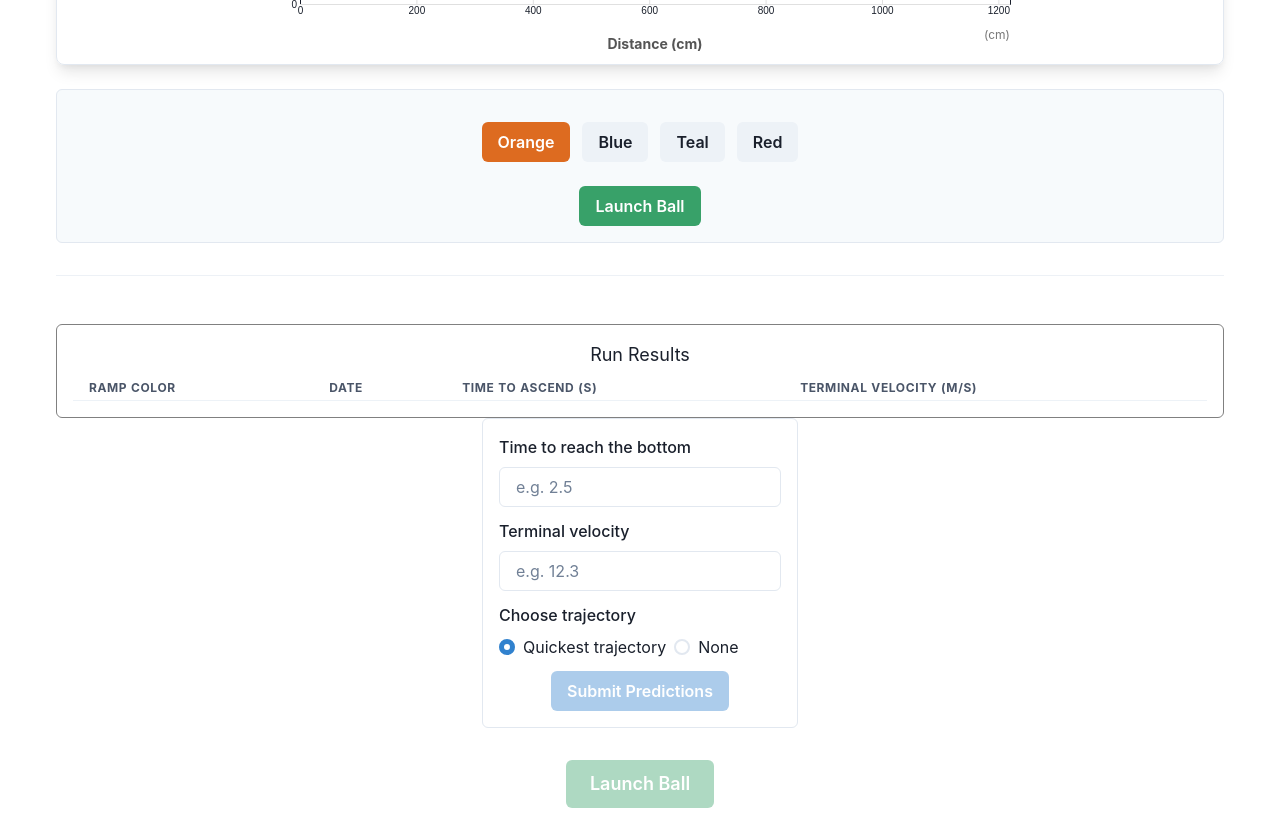
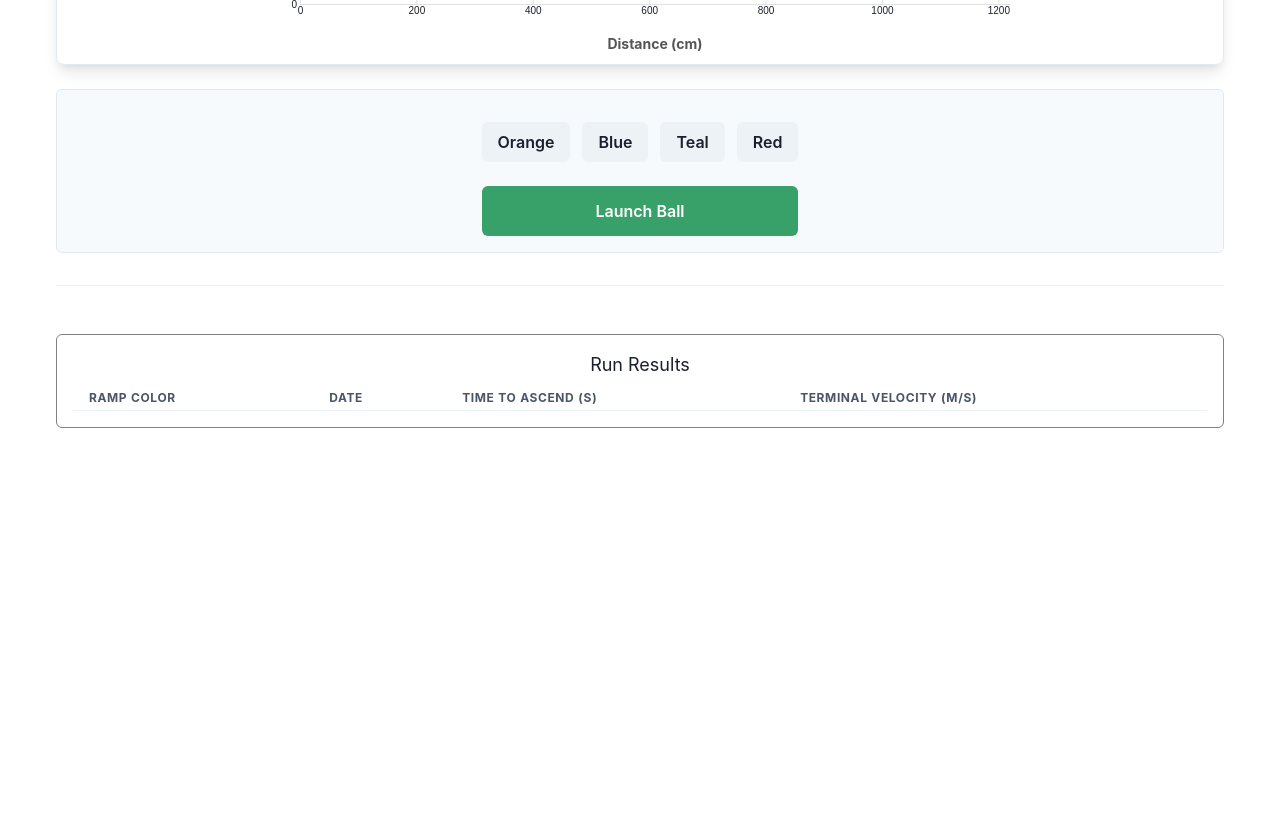
Before and after one commit to anton-g-kulikov/physics-visualizer, a Next.js app: page / in a window 1280 px wide. Shown: the part 620-1460 px from the top of the page. After the commit the page ends 1080 px from the top, so only its background shows below. Built offline with nearby package versions, Linux system fonts and the light colour scheme.

Commit message:
refactor: remove LaunchButton and UserPrediction components; update state management in usePaths and RampControls for selected paths

```diff
--- a/src/components/PhysicsVisualizer/LaunchButton.tsx
+++ /dev/null
@@ -1,19 +0,0 @@
-import React from "react";
-import { Button } from "@chakra-ui/react";
-import { LaunchButtonProps } from "./types";
-
-export const LaunchButton: React.FC<
-  LaunchButtonProps & { predictionsSubmitted: boolean }
-> = ({ isAnimating, setIsAnimating, predictionsSubmitted }) => {
-  return (
-    <Button
-      mt={4}
-      colorScheme="green"
-      onClick={() => setIsAnimating(true)}
-      isDisabled={isAnimating || !predictionsSubmitted}
-      size="lg"
-    >
-      Launch Ball
-    </Button>
-  );
-};
--- a/src/components/PhysicsVisualizer/RampControls.tsx
+++ b/src/components/PhysicsVisualizer/RampControls.tsx
@@ -1,22 +1,32 @@
 import React from "react";
 import { VStack, Flex, Button } from "@chakra-ui/react";
-import { RampControlsProps } from "./types";
+import { RampControlsProps, Path } from "./types";
 
 export const RampControls: React.FC<RampControlsProps> = ({
   paths,
-  selectedPath,
-  setSelectedPath,
+  selectedPaths,
+  setSelectedPaths,
   isAnimating,
   onLaunch,
 }) => {
+  const togglePathSelection = (path: Path) => {
+    if (selectedPaths.some((p) => p.id === path.id)) {
+      setSelectedPaths(selectedPaths.filter((p) => p.id !== path.id));
+    } else {
+      setSelectedPaths([...selectedPaths, path]);
+    }
+  };
+
   return (
     <VStack>
       <Flex mt={4} gap={3}>
         {paths.map((path) => (
           <Button
             key={path.id}
-            colorScheme={path.id === selectedPath.id ? path.color : "gray"}
-            onClick={() => setSelectedPath(path)}
+            colorScheme={
+              selectedPaths.some((p) => p.id === path.id) ? path.color : "gray"
+            }
+            onClick={() => togglePathSelection(path)}
           >
             {path.color.charAt(0).toUpperCase() + path.color.slice(1)}
           </Button>
@@ -24,11 +34,15 @@ export const RampControls: React.FC<RampControlsProps> = ({
       </Flex>
       <Button
         mt={4}
+        width="100%"
+        height="50px"
         colorScheme="green"
         onClick={onLaunch}
-        disabled={isAnimating}
+        disabled={isAnimating || selectedPaths.length === 0}
       >
-        Launch Ball
+        {selectedPaths.length > 1
+          ? `Launch ${selectedPaths.length} Balls`
+          : "Launch Ball"}
       </Button>
     </VStack>
   );
--- a/src/components/PhysicsVisualizer/VisualizationCanvas.tsx
+++ b/src/components/PhysicsVisualizer/VisualizationCanvas.tsx
@@ -6,7 +6,7 @@ import { GRAVITY } from "./constants";
 
 interface VisualizationCanvasProps {
   paths: Path[];
-  selectedPath: Path;
+  selectedPaths: Path[]; // Updated to array of selected paths
   isAnimating: boolean;
   isEditMode: boolean;
   planeDimensions: PlaneDimensions;
@@ -20,12 +20,12 @@ interface VisualizationCanvasProps {
     newY: number
   ) => void;
   addRunHistoryRecord: (record: Omit<RunHistoryRecord, "id" | "date">) => void;
-  onRunComplete: (timeToAscend: number, terminalVelocity: number) => void;
+  onRunComplete: (times: number[], velocities: number[]) => void; // Pass an array of results or change as needed
 }
 
 export const VisualizationCanvas: React.FC<VisualizationCanvasProps> = ({
   paths,
-  selectedPath,
+  selectedPaths,
   isAnimating,
   isEditMode,
   planeDimensions,
@@ -42,17 +42,15 @@ export const VisualizationCanvas: React.FC<VisualizationCanvasProps> = ({
     const svg = d3.select(svgRef.current);
     svg.selectAll("*").remove(); // Clear previous drawing
 
-    // Update the margin to provide more space for labels
     const margin = { top: 30, right: 30, bottom: 60, left: 60 };
     const width = 800 - margin.left - margin.right;
     const height = 500 - margin.top - margin.bottom;
 
-    // Create a group element that respects margins
     const g = svg
       .append("g")
       .attr("transform", `translate(${margin.left},${margin.top})`);
 
-    // Find the actual bounds of all paths to set domain properly
+    // Determine bounds based on all paths
     let minX = Infinity,
       maxX = 0,
       minY = Infinity,
@@ -65,12 +63,9 @@ export const VisualizationCanvas: React.FC<VisualizationCanvasProps> = ({
         maxY = Math.max(maxY, point.y);
       });
     });
-
-    // Add some padding to the domains
     maxX += 20;
     maxY += 20;
 
-    // Create scales for x and y using dynamic dimensions based on actual path bounds
     const xScale = d3
       .scaleLinear()
       .domain([0, Math.max(planeDimensions.x, maxX)])
@@ -80,13 +75,11 @@ export const VisualizationCanvas: React.FC<VisualizationCanvasProps> = ({
       .domain([0, Math.max(planeDimensions.y, maxY)])
       .range([height, 0]);
 
-    // Function to transform points based on scales
     const transformPoint = (point: { x: number; y: number }) => ({
       x: xScale(point.x),
       y: yScale(point.y),
     });
 
-    // Generate transformed path
     const generateTransformedPath = (points: PathPoints) => {
       const { start, cp1, cp2, end } = points;
       const tStart = transformPoint(start);
@@ -101,23 +94,26 @@ export const VisualizationCanvas: React.FC<VisualizationCanvasProps> = ({
       .axisBottom(xScale)
       .ticks(5)
       .tickSize(-height)
-      .tickFormat((d) => `${d}`); // Remove "cm" from ticks
+      .tickFormat((d) => `${d}`);
 
     const yAxis = d3
       .axisLeft(yScale)
       .ticks(5)
       .tickSize(-width)
-      .tickFormat((d) => `${d}`); // Remove "cm" from ticks
+      .tickFormat((d) => `${d}`);
 
-    // Add x-axis
-    g.append("g")
+    // Add x-axis and remove its outer domain path
+    const xAxisGroup = g
+      .append("g")
       .attr("transform", `translate(0, ${height})`)
-      .call(xAxis)
-      .selectAll("line")
-      .attr("stroke", "#e0e0e0");
+      .call(xAxis);
+    xAxisGroup.select(".domain").remove();
+    xAxisGroup.selectAll("line").attr("stroke", "#e0e0e0");
 
-    // Add y-axis
-    g.append("g").call(yAxis).selectAll("line").attr("stroke", "#e0e0e0");
+    // Add y-axis and remove its outer domain path
+    const yAxisGroup = g.append("g").call(yAxis);
+    yAxisGroup.select(".domain").remove();
+    yAxisGroup.selectAll("line").attr("stroke", "#e0e0e0");
 
     // Add axis labels with improved positioning and styling
     g.append("text")
@@ -145,16 +141,14 @@ export const VisualizationCanvas: React.FC<VisualizationCanvasProps> = ({
       .attr("y", height + 35)
       .attr("text-anchor", "end")
       .attr("font-size", "12px")
-      .attr("fill", "#777")
-      .text("(cm)");
+      .attr("fill", "#777");
 
     g.append("text")
       .attr("x", -5)
       .attr("y", -10)
       .attr("text-anchor", "end")
       .attr("font-size", "12px")
-      .attr("fill", "#777")
-      .text("(cm)");
+      .attr("fill", "#777");
 
     // Update control lines function
     const updateControlLines = (
@@ -232,12 +226,15 @@ export const VisualizationCanvas: React.FC<VisualizationCanvasProps> = ({
       g.append("path")
         .attr("d", pathStr)
         .attr("stroke", path.color)
-        .attr("stroke-width", path.id === selectedPath.id ? 4 : 2)
+        .attr(
+          "stroke-width",
+          selectedPaths.some((p) => p.id === path.id) ? 4 : 2
+        )
         .attr("fill", "none")
         .attr("data-id", path.id);
 
       // Show control points and lines for selected path in edit mode
-      if (path.id === selectedPath.id && isEditMode) {
+      if (selectedPaths.some((p) => p.id === path.id) && isEditMode) {
         const { start, cp1, cp2, end } = path.points;
         const tStart = transformPoint(start);
         const tCp1 = transformPoint(cp1);
@@ -317,34 +314,36 @@ export const VisualizationCanvas: React.FC<VisualizationCanvasProps> = ({
       }
     });
 
-    // Draw ball with transformed starting position
+    // Function to animate a single ball along its path.
+    const animateBall = (
+      selectedPath: Path
+    ): Promise<{ tAscend: number; vFinal: number }> => {
+      return new Promise((resolve) => {
         const ballStart = transformPoint(selectedPath.points.start);
         const ball = g
           .append("circle")
           .attr("r", 10)
-      .attr("fill", "black")
+          .attr("fill", selectedPath.color)
           .attr("cx", ballStart.x)
           .attr("cy", ballStart.y);
 
-    // Get path element for animation
         const pathElement = g
           .select(`path[data-id="${selectedPath.id}"]`)
           .node() as SVGPathElement;
-    if (!pathElement) return;
-
+        if (!pathElement) {
+          resolve({ tAscend: 0, vFinal: 0 });
+          return;
+        }
         const pathLength = pathElement.getTotalLength();
 
-    // Physics calculations
+        // Calculate physics parameters for the current path.
         const heightChange = Math.abs(
           selectedPath.points.end.y - selectedPath.points.start.y
         );
         const vFinal = Math.sqrt(2 * GRAVITY * heightChange);
-
-    const speedFactor = 0.05; // Lower value = faster animation
+        const speedFactor = 0.05;
         const tAscend = ((2 * pathLength) / vFinal) * speedFactor;
 
-    // Animate ball
-    if (isAnimating) {
         ball
           .transition()
           .duration(tAscend * 1000)
@@ -362,8 +361,20 @@ export const VisualizationCanvas: React.FC<VisualizationCanvasProps> = ({
             };
           })
           .on("end", () => {
-          // Call the onRunComplete callback with physics data
-          onRunComplete(tAscend, vFinal);
+            resolve({ tAscend, vFinal });
+          });
+      });
+    };
+
+    if (isAnimating) {
+      // Animate all selected balls concurrently and wait until all have finished.
+      const animationPromises = selectedPaths.map((path) => animateBall(path));
+      Promise.all(animationPromises).then((results) => {
+        // Optionally, extract tAscend and vFinal from each animation, then signal completion.
+        const ascends = results.map((r) => r.tAscend);
+        const velocities = results.map((r) => r.vFinal);
+        onRunComplete(ascends, velocities);
+        setIsAnimating(false);
       });
     }
 
@@ -375,12 +386,13 @@ export const VisualizationCanvas: React.FC<VisualizationCanvasProps> = ({
     );
   }, [
     paths,
-    selectedPath,
+    selectedPaths,
     isAnimating,
     isEditMode,
     planeDimensions,
     updateControlPoint,
     onRunComplete,
+    setIsAnimating,
   ]);
 
   return (
@@ -388,9 +400,7 @@ export const VisualizationCanvas: React.FC<VisualizationCanvasProps> = ({
       ref={svgRef}
       width={800}
       height={500}
-      style={{
-        backgroundColor: "#fff",
-      }}
+      style={{ backgroundColor: "#fff" }}
     />
   );
 };
--- a/src/components/PhysicsVisualizer/hooks/usePaths.ts
+++ b/src/components/PhysicsVisualizer/hooks/usePaths.ts
@@ -1,8 +1,10 @@
 import { useState, useEffect } from "react";
 import { Path, PlaneDimensions } from "../types";
 
-interface UsePathsReturn {
+export interface UsePathsReturn {
   paths: Path[];
+  selectedPaths: Path[];
+  setSelectedPaths: (paths: Path[]) => void;
   setPaths: React.Dispatch<React.SetStateAction<Path[]>>;
   selectedPath: Path;
   setSelectedPath: React.Dispatch<React.SetStateAction<Path>>;
@@ -36,6 +38,8 @@ export const usePaths = (
     }
     return defaultPaths;
   });
+
+  const [selectedPaths, setSelectedPaths] = useState<Path[]>([]);
 
   // Initialize selected path
   const [selectedPath, setSelectedPath] = useState<Path>(() => {
@@ -133,6 +137,8 @@ export const usePaths = (
 
   return {
     paths,
+    selectedPaths,
+    setSelectedPaths,
     setPaths,
     selectedPath,
     setSelectedPath,
--- a/src/components/PhysicsVisualizer/index.tsx
+++ b/src/components/PhysicsVisualizer/index.tsx
@@ -1,23 +1,21 @@
 "use client"; // Needed for Next.js App Router to handle client-side state
 import React, { useState } from "react";
-import { Box, Container, Divider, Flex, VStack } from "@chakra-ui/react";
+import { Box, Container, Divider, VStack } from "@chakra-ui/react";
 import { RampControls } from "./RampControls";
 import { RunHistoryTable } from "./RunHistoryTable";
 import { VisualizationCanvas } from "./VisualizationCanvas";
-import { LaunchButton } from "./LaunchButton";
 import { PathControls } from "./PathControls";
 import { EditModePanel } from "./EditModePanel";
-import { Path, RunHistoryRecord, PlaneDimensions } from "./types";
+import { Path, RunHistoryRecord } from "./types";
 import { STORAGE_KEY, initialPaths } from "./constants";
 import { usePaths } from "./hooks/usePaths";
-import UserPrediction from "../UserPrediction";
 
 const PhysicsVisualizer: React.FC = () => {
-  // Use our custom hook for path management
+  // Update your usePaths hook to provide selectedPaths as an array:
   const {
     paths,
-    selectedPath,
-    setSelectedPath,
+    selectedPaths,
+    setSelectedPaths,
     planeDimensions,
     updateControlPoint,
     resetPaths,
@@ -36,10 +34,7 @@ const PhysicsVisualizer: React.FC = () => {
     setIsEditMode(newEditMode);
 
     if (!newEditMode) {
-      // Save paths when exiting edit mode
       localStorage.setItem(STORAGE_KEY, JSON.stringify(paths));
-
-      // Still log paths for convenience
       console.log("// Updated paths with custom curvatures:");
       console.log(JSON.stringify(paths, null, 2));
       console.log("// Copy the above code to use as initialPaths");
@@ -47,26 +42,23 @@ const PhysicsVisualizer: React.FC = () => {
     }
   };
 
-  // Handler for completing a run
-  const handleRunComplete = (
-    timeToAscend: number,
-    terminalVelocity: number
-  ) => {
+  // Updated handler for completing a run
+  const handleRunComplete = (times: number[], velocities: number[]) => {
     setIsAnimating(false);
-
-    // Add to history
-    const newRecord: RunHistoryRecord = {
-      id: runHistory.length + 1,
-      date: new Date().toISOString(),
-      pathColor: selectedPath.color,
-      timeToAscend: timeToAscend.toFixed(2),
-      terminalVelocity: terminalVelocity.toFixed(2),
-    };
-    setRunHistory([...runHistory, newRecord]);
+    const newRecords = times.map((time, idx) => {
+      const ballColor = selectedPaths[idx]?.color || "gray";
+      return {
+        id: runHistory.length + idx + 1,
+        date: new Date().toISOString(),
+        pathColor: ballColor,
+        timeToAscend: time.toFixed(2),
+        terminalVelocity: velocities[idx].toFixed(2),
+      };
+    });
+    setRunHistory([...runHistory, ...newRecords]);
   };
 
   const handlePredictionSubmit = (predictions: any) => {
-    // You can use the predictions as needed in your simulation logic.
     setPredictionsSubmitted(true);
   };
 
@@ -96,7 +88,7 @@ const PhysicsVisualizer: React.FC = () => {
         >
           <VisualizationCanvas
             paths={paths}
-            selectedPath={selectedPath}
+            selectedPaths={selectedPaths}
             isEditMode={isEditMode}
             isAnimating={isAnimating}
             planeDimensions={planeDimensions}
@@ -125,8 +117,8 @@ const PhysicsVisualizer: React.FC = () => {
         >
           <RampControls
             paths={paths}
-            selectedPath={selectedPath}
-            setSelectedPath={setSelectedPath}
+            selectedPaths={selectedPaths}
+            setSelectedPaths={setSelectedPaths}
             isAnimating={isAnimating}
             onLaunch={() => setIsAnimating(true)}
           />
@@ -139,14 +131,6 @@ const PhysicsVisualizer: React.FC = () => {
           <RunHistoryTable runHistory={runHistory} />
         </Box>
       </VStack>
-      {!predictionsSubmitted && (
-        <UserPrediction onPredictionSubmit={handlePredictionSubmit} />
-      )}
-      <LaunchButton
-        isAnimating={isAnimating}
-        setIsAnimating={setIsAnimating}
-        predictionsSubmitted={predictionsSubmitted}
-      />
     </Container>
   );
 };
--- a/src/components/UserPrediction.tsx
+++ /dev/null
@@ -1,77 +0,0 @@
-import React, { useState } from "react";
-import {
-  Box,
-  Input,
-  Button,
-  FormControl,
-  FormLabel,
-  RadioGroup,
-  Radio,
-  Stack,
-} from "@chakra-ui/react";
-
-interface UserPredictionProps {
-  onPredictionSubmit: (predictions: {
-    timePrediction: string;
-    velocityPrediction: string;
-    trajectoryChoice: string;
-  }) => void;
-}
-
-const UserPrediction: React.FC<UserPredictionProps> = ({
-  onPredictionSubmit,
-}) => {
-  const [timePrediction, setTimePrediction] = useState("");
-  const [velocityPrediction, setVelocityPrediction] = useState("");
-  const [trajectoryChoice, setTrajectoryChoice] = useState("quickest");
-
-  const handleSubmit = () => {
-    // Ensure both predictions are provided before submitting
-    if (timePrediction && velocityPrediction) {
-      onPredictionSubmit({
-        timePrediction,
-        velocityPrediction,
-        trajectoryChoice,
-      });
-    }
-  };
-
-  return (
-    <Box p="4" borderWidth="1px" borderRadius="md" mb="4">
-      <FormControl mb="3">
-        <FormLabel>Time to reach the bottom</FormLabel>
-        <Input
-          placeholder="e.g. 2.5"
-          value={timePrediction}
-          onChange={(e) => setTimePrediction(e.target.value)}
-        />
-      </FormControl>
-      <FormControl mb="3">
-        <FormLabel>Terminal velocity</FormLabel>
-        <Input
-          placeholder="e.g. 12.3"
-          value={velocityPrediction}
-          onChange={(e) => setVelocityPrediction(e.target.value)}
-        />
-      </FormControl>
-      <FormControl mb="3">
-        <FormLabel>Choose trajectory</FormLabel>
-        <RadioGroup onChange={setTrajectoryChoice} value={trajectoryChoice}>
-          <Stack direction="row">
-            <Radio value="quickest">Quickest trajectory</Radio>
-            <Radio value="none">None</Radio>
-          </Stack>
-        </RadioGroup>
-      </FormControl>
-      <Button
-        colorScheme="blue"
-        onClick={handleSubmit}
-        isDisabled={!timePrediction || !velocityPrediction}
-      >
-        Submit Predictions
-      </Button>
-    </Box>
-  );
-};
-
-export default UserPrediction;
```
Also changed, not shown: src/components/PhysicsVisualizer/EditModePanel.tsx (+9 -25 lines), src/components/PhysicsVisualizer/types.ts (+4 -4 lines). Lines whose indentation alone changed are shown as unchanged.
